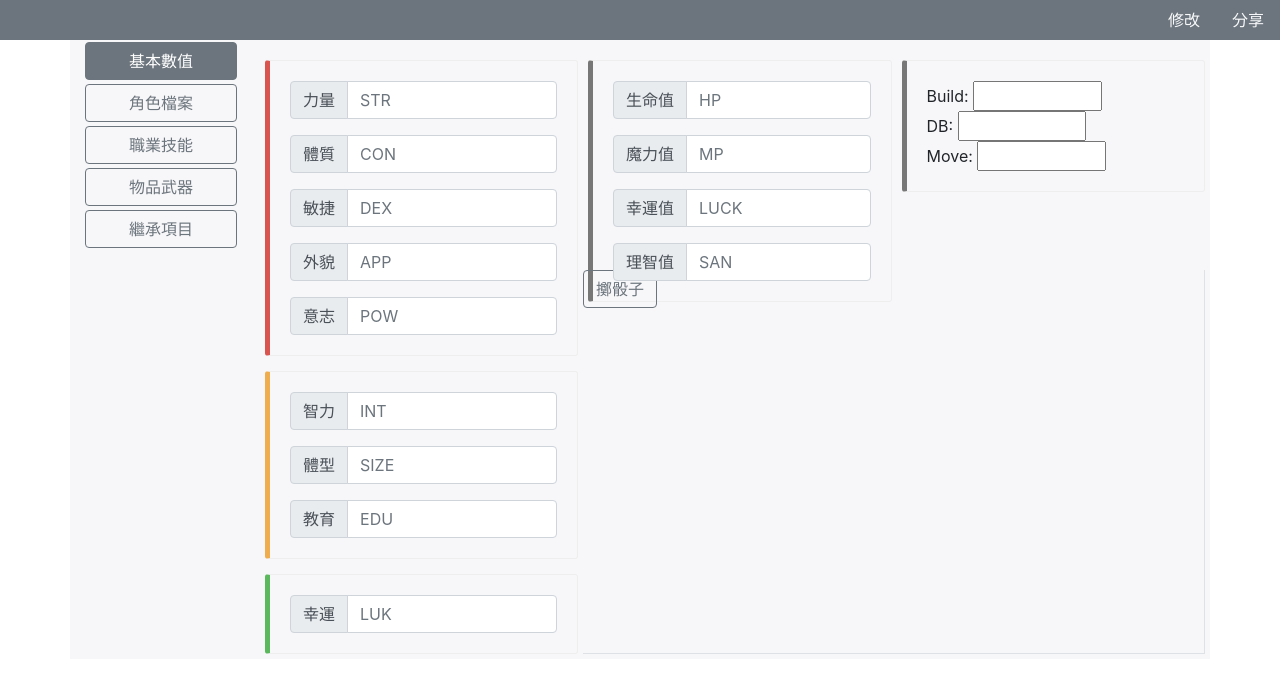
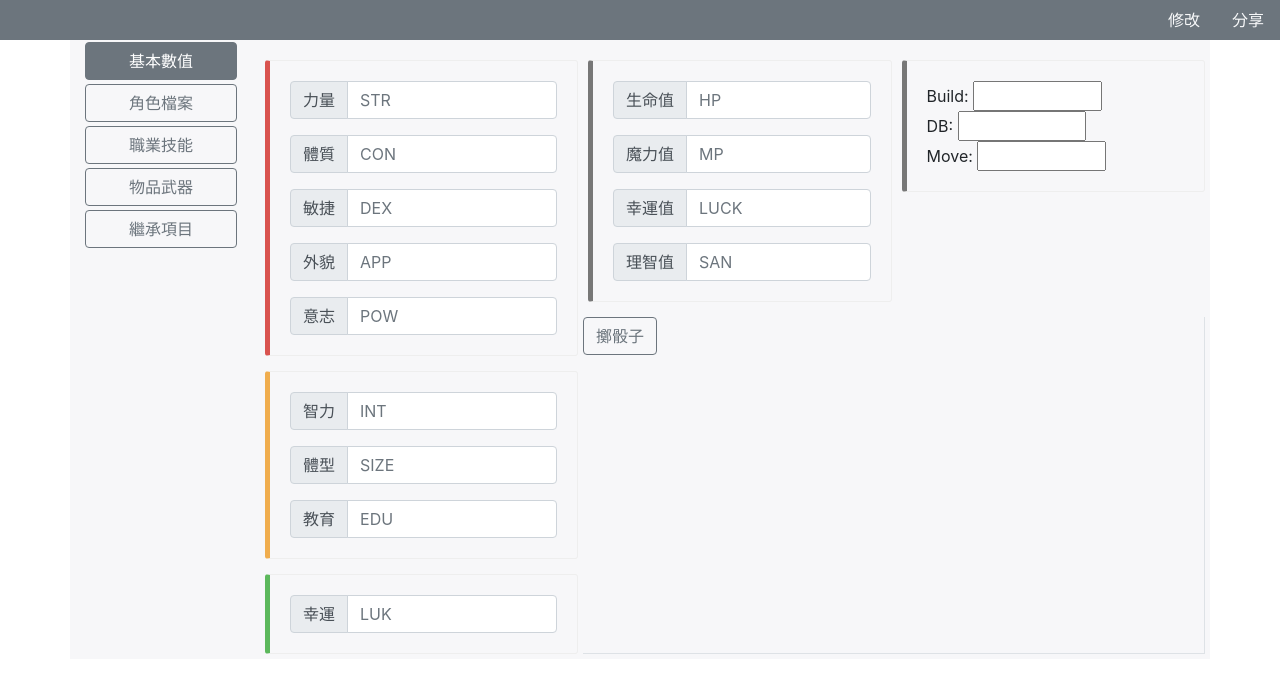
Before and after one commit to ntp890517/COC, a Django app: page /index/ in a window 1280 px wide. Shown: the part 56-749 px from the top of the page. Run offline with Django 3.2, Linux system fonts and the light colour scheme; some libraries are stand-ins or nearby versions.

Commit message:
layout tuning. grid gap and grid height.

```diff
--- a/COC/static/css/style.css
+++ b/COC/static/css/style.css
@@ -13,8 +13,9 @@
 /* 1 4 4         */
 .grid-1 {
     display: grid;
+    grid-row-gap: 15px;
     grid-template-columns: auto 33% 33%;
-    grid-template-rows: 230px auto;
+    grid-template-rows: auto 1fr;
     grid-template-areas:
     "a b c"
     "a d d";
@@ -23,6 +24,7 @@
 .grid-1-region-2 { grid-area: b; }
 .grid-1-region-3 { grid-area: c; }
 .grid-1-region-4 {
+    align-self: stretch;
     display:flex;
     flex-direction:column;
     grid-area: d;
```
